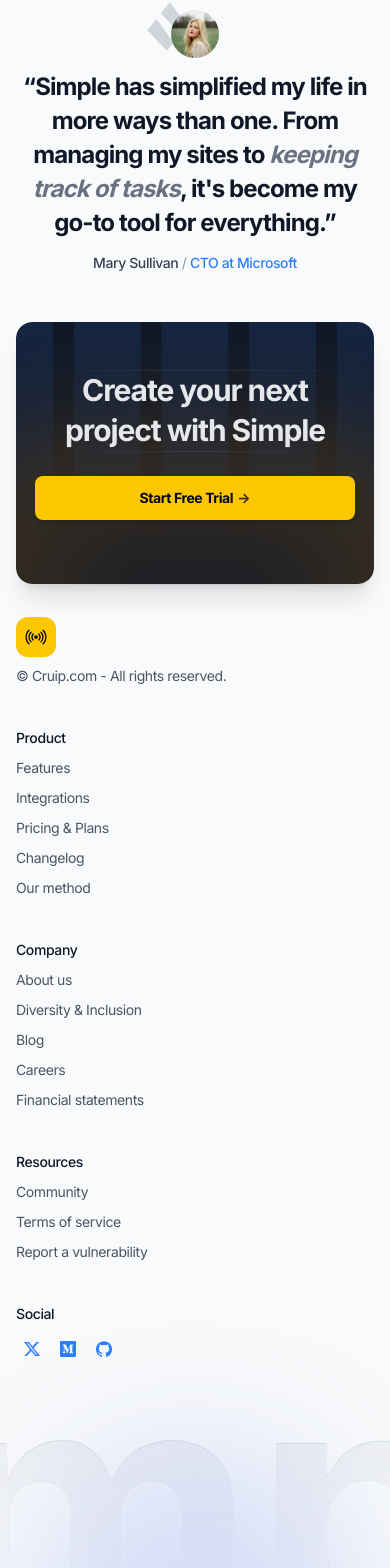
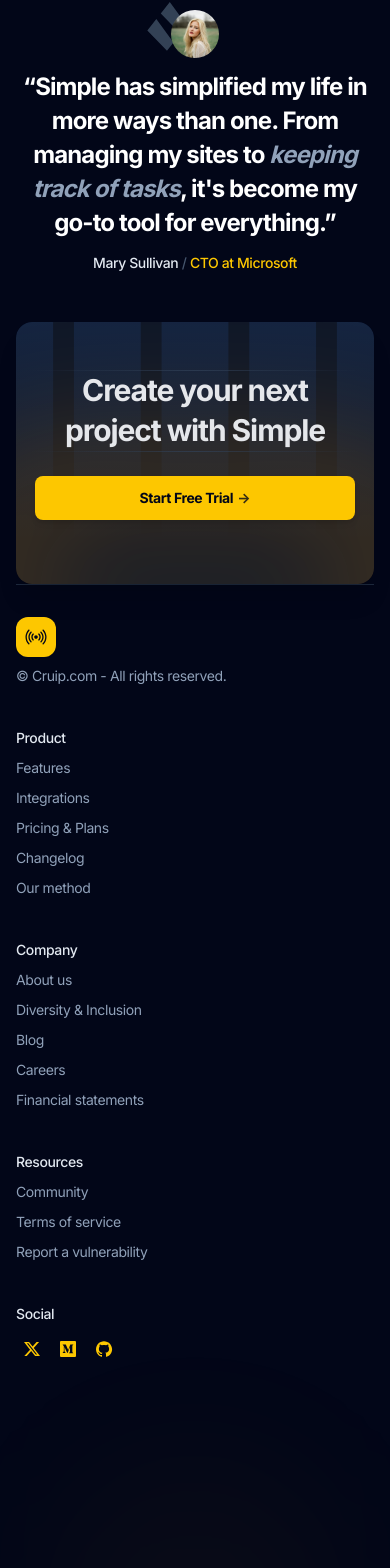
Before and after one commit to Deikazen/rover-iwill, a Next.js app in the folder frontend/: page / in a window 390 px wide. Shown: the part 2921-4489 px from the top of the page. Built offline with nearby package versions, Linux system fonts and the light colour scheme.

Commit message:
dashboard adjustmen5

```diff
--- a/frontend/app/layout.tsx
+++ b/frontend/app/layout.tsx
@@ -21,7 +21,7 @@ export default function RootLayout({
   return (
     <html lang="en" className="scroll-smooth">
       <body
-        className={`${inter.variable} bg-gray-50 font-inter tracking-tight text-gray-900 antialiased`}
+        className={`${inter.variable} bg-slate-950 font-inter tracking-tight text-slate-100 dark antialiased`}
       >
         <div className="flex min-h-screen flex-col overflow-hidden supports-[overflow:clip]:overflow-clip">
           {children}
--- a/frontend/components/large-testimonial.tsx
+++ b/frontend/components/large-testimonial.tsx
@@ -18,7 +18,7 @@ export default function LargeTestimonial() {
               >
                 <path
                   d="M22.7976 -0.000136375L39.9352 23.4746L33.4178 31.7234L13.7686 11.4275L22.7976 -0.000136375ZM9.34947 17.0206L26.4871 40.4953L19.9697 48.7441L0.320491 28.4482L9.34947 17.0206Z"
-                  fill="#D1D5DB"
+                  fill="#334155"
                 />
               </svg>
               <Image
@@ -29,16 +29,16 @@ export default function LargeTestimonial() {
                 alt="Large testimonial"
               />
             </div>
-            <p className="text-2xl font-bold text-gray-900">
+            <p className="text-2xl font-bold text-white">
               “Simple has simplified my life in more ways than one. From
               managing my sites to{" "}
-              <em className="italic text-gray-500">keeping track of tasks</em>,
+              <em className="italic text-slate-400">keeping track of tasks</em>,
               it's become my go-to tool for everything.”
             </p>
-            <div className="text-sm font-medium text-gray-500">
-              <span className="text-gray-700">Mary Sullivan</span>{" "}
-              <span className="text-gray-400">/</span>{" "}
-              <a className="text-blue-500" href="#0">
+            <div className="text-sm font-medium text-slate-400">
+              <span className="text-slate-200">Mary Sullivan</span>{" "}
+              <span className="text-slate-600">/</span>{" "}
+              <a className="text-yellow-400 hover:text-yellow-300" href="#0">
                 CTO at Microsoft
               </a>
             </div>
--- a/frontend/components/ui/footer.tsx
+++ b/frontend/components/ui/footer.tsx
@@ -3,29 +3,29 @@ import Logo from "./logo";
 
 export default function Footer({ border = false }: { border?: boolean }) {
   return (
-    <footer>
+    <footer className="bg-slate-950 text-slate-200">
       <div className="mx-auto max-w-6xl px-4 sm:px-6">
         {/* Top area: Blocks */}
         <div
-          className={`grid gap-10 py-8 sm:grid-cols-12 md:py-12 ${border ? "border-t [border-image:linear-gradient(to_right,transparent,var(--color-slate-200),transparent)1]" : ""}`}
+          className={`grid gap-10 py-8 sm:grid-cols-12 md:py-12 ${border ? "border-t border-slate-800" : ""}`}
         >
           {/* 1st block */}
           <div className="space-y-2 sm:col-span-12 lg:col-span-4">
             <div>
               <Logo />
             </div>
-            <div className="text-sm text-gray-600">
+            <div className="text-sm text-slate-400">
               &copy; Cruip.com - All rights reserved.
             </div>
           </div>
 
           {/* 2nd block */}
           <div className="space-y-2 sm:col-span-6 md:col-span-3 lg:col-span-2">
-            <h3 className="text-sm font-medium">Product</h3>
+            <h3 className="text-sm font-medium text-slate-200">Product</h3>
             <ul className="space-y-2 text-sm">
               <li>
                 <Link
-                  className="text-gray-600 transition hover:text-gray-900"
+                  className="text-slate-400 transition hover:text-white"
                   href="#0"
                 >
                   Features
@@ -33,7 +33,7 @@ export default function Footer({ border = false }: { border?: boolean }) {
               </li>
               <li>
                 <Link
-                  className="text-gray-600 transition hover:text-gray-900"
+                  className="text-slate-400 transition hover:text-white"
                   href="#0"
                 >
                   Integrations
@@ -41,7 +41,7 @@ export default function Footer({ border = false }: { border?: boolean }) {
               </li>
               <li>
                 <Link
-                  className="text-gray-600 transition hover:text-gray-900"
+                  className="text-slate-400 transition hover:text-white"
                   href="#0"
                 >
                   Pricing & Plans
@@ -49,7 +49,7 @@ export default function Footer({ border = false }: { border?: boolean }) {
               </li>
               <li>
                 <Link
-                  className="text-gray-600 transition hover:text-gray-900"
+                  className="text-slate-400 transition hover:text-white"
                   href="#0"
                 >
                   Changelog
@@ -57,7 +57,7 @@ export default function Footer({ border = false }: { border?: boolean }) {
               </li>
               <li>
                 <Link
-                  className="text-gray-600 transition hover:text-gray-900"
+                  className="text-slate-400 transition hover:text-white"
                   href="#0"
                 >
                   Our method
@@ -68,11 +68,11 @@ export default function Footer({ border = false }: { border?: boolean }) {
 
           {/* 3rd block */}
           <div className="space-y-2 sm:col-span-6 md:col-span-3 lg:col-span-2">
-            <h3 className="text-sm font-medium">Company</h3>
+            <h3 className="text-sm font-medium text-slate-200">Company</h3>
             <ul className="space-y-2 text-sm">
               <li>
                 <Link
-                  className="text-gray-600 transition hover:text-gray-900"
+                  className="text-slate-400 transition hover:text-white"
                   href="#0"
                 >
                   About us
@@ -80,7 +80,7 @@ export default function Footer({ border = false }: { border?: boolean }) {
               </li>
               <li>
                 <Link
-                  className="text-gray-600 transition hover:text-gray-900"
+                  className="text-slate-400 transition hover:text-white"
                   href="#0"
                 >
                   Diversity & Inclusion
@@ -88,7 +88,7 @@ export default function Footer({ border = false }: { border?: boolean }) {
               </li>
               <li>
                 <Link
-                  className="text-gray-600 transition hover:text-gray-900"
+                  className="text-slate-400 transition hover:text-white"
                   href="#0"
                 >
                   Blog
@@ -96,7 +96,7 @@ export default function Footer({ border = false }: { border?: boolean }) {
               </li>
               <li>
                 <Link
-                  className="text-gray-600 transition hover:text-gray-900"
+                  className="text-slate-400 transition hover:text-white"
                   href="#0"
                 >
                   Careers
@@ -104,7 +104,7 @@ export default function Footer({ border = false }: { border?: boolean }) {
               </li>
               <li>
                 <Link
-                  className="text-gray-600 transition hover:text-gray-900"
+                  className="text-slate-400 transition hover:text-white"
                   href="#0"
                 >
                   Financial statements
@@ -115,11 +115,11 @@ export default function Footer({ border = false }: { border?: boolean }) {
 
           {/* 4th block */}
           <div className="space-y-2 sm:col-span-6 md:col-span-3 lg:col-span-2">
-            <h3 className="text-sm font-medium">Resources</h3>
+            <h3 className="text-sm font-medium text-slate-200">Resources</h3>
             <ul className="space-y-2 text-sm">
               <li>
                 <Link
-                  className="text-gray-600 transition hover:text-gray-900"
+                  className="text-slate-400 transition hover:text-white"
                   href="#0"
                 >
                   Community
@@ -127,7 +127,7 @@ export default function Footer({ border = false }: { border?: boolean }) {
               </li>
               <li>
                 <Link
-                  className="text-gray-600 transition hover:text-gray-900"
+                  className="text-slate-400 transition hover:text-white"
                   href="#0"
                 >
                   Terms of service
@@ -135,7 +135,7 @@ export default function Footer({ border = false }: { border?: boolean }) {
               </li>
               <li>
                 <Link
-                  className="text-gray-600 transition hover:text-gray-900"
+                  className="text-slate-400 transition hover:text-white"
                   href="#0"
                 >
                   Report a vulnerability
@@ -146,11 +146,11 @@ export default function Footer({ border = false }: { border?: boolean }) {
 
           {/* 5th block */}
           <div className="space-y-2 sm:col-span-6 md:col-span-3 lg:col-span-2">
-            <h3 className="text-sm font-medium">Social</h3>
+            <h3 className="text-sm font-medium text-slate-200">Social</h3>
             <ul className="flex gap-1">
               <li>
                 <Link
-                  className="flex items-center justify-center text-blue-500 transition hover:text-blue-600"
+                  className="flex items-center justify-center text-yellow-400 transition hover:text-yellow-300"
                   href="#0"
                   aria-label="Twitter"
                 >
@@ -165,7 +165,7 @@ export default function Footer({ border = false }: { border?: boolean }) {
               </li>
               <li>
                 <Link
-                  className="flex items-center justify-center text-blue-500 transition hover:text-blue-600"
+                  className="flex items-center justify-center text-yellow-400 transition hover:text-yellow-300"
                   href="#0"
                   aria-label="Medium"
                 >
@@ -180,7 +180,7 @@ export default function Footer({ border = false }: { border?: boolean }) {
               </li>
               <li>
                 <Link
-                  className="flex items-center justify-center text-blue-500 transition hover:text-blue-600"
+                  className="flex items-center justify-center text-yellow-400 transition hover:text-yellow-300"
                   href="#0"
                   aria-label="Github"
                 >
@@ -199,14 +199,14 @@ export default function Footer({ border = false }: { border?: boolean }) {
       </div>
 
       {/* Big text */}
-      <div className="relative -mt-16 h-60 w-full" aria-hidden="true">
-        <div className="pointer-events-none absolute left-1/2 -z-10 -translate-x-1/2 text-center text-[348px] font-bold leading-none before:bg-linear-to-b before:from-gray-200 before:to-gray-100/30 before:to-80% before:bg-clip-text before:text-transparent before:content-['Simple'] after:absolute after:inset-0 after:bg-gray-300/70 after:bg-clip-text after:text-transparent after:mix-blend-darken after:content-['Simple'] after:[text-shadow:0_1px_0_white]"></div>
+      <div className="relative -mt-16 h-60 w-full overflow-hidden" aria-hidden="true">
+        <div className="pointer-events-none absolute left-1/2 -z-10 -translate-x-1/2 text-center text-[348px] font-bold leading-none before:bg-linear-to-b before:from-slate-900 before:to-slate-950/20 before:to-80% before:bg-clip-text before:text-transparent before:content-['Simple'] after:absolute after:inset-0 after:bg-slate-900/50 after:bg-clip-text after:text-transparent after:mix-blend-darken after:content-['Simple']"></div>
         {/* Glow */}
         <div
           className="absolute bottom-0 left-1/2 -translate-x-1/2 translate-y-2/3"
           aria-hidden="true"
         >
-          <div className="h-56 w-56 rounded-full border-[20px] border-blue-700 blur-[80px]"></div>
+          <div className="h-56 w-56 rounded-full border-[20px] border-yellow-500/20 blur-[80px]"></div>
         </div>
       </div>
     </footer>
```
Also changed, not shown: frontend/components/dashboard-content.tsx (+2 -14 lines), frontend/components/hero-home.tsx (+10 -10 lines), frontend/components/ui/navbar.tsx (+4 -4 lines).
